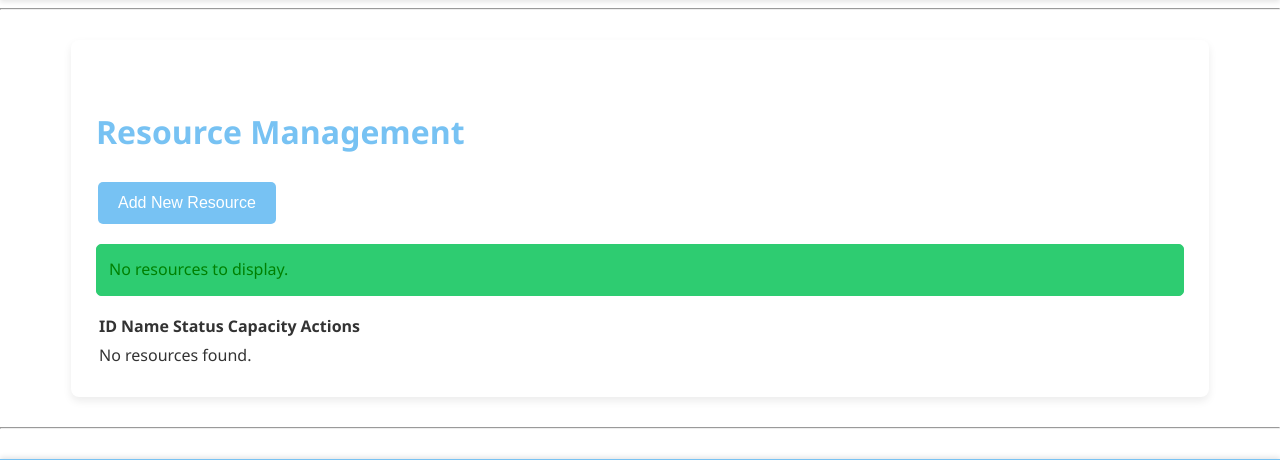
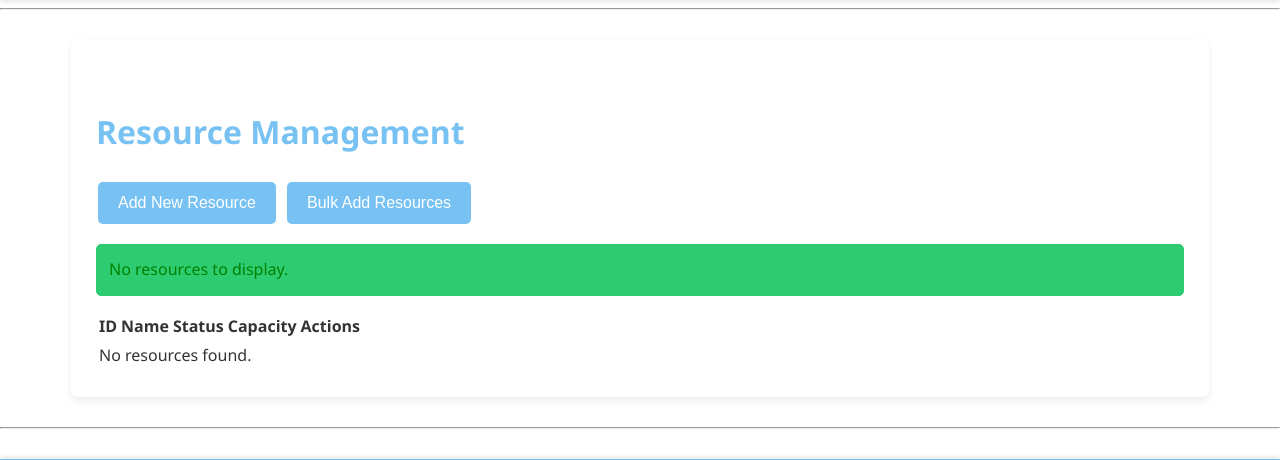
Before and after one commit to panaresium/ResourceBookingSystem, a Flask app: page /admin/resources_manage in a window 1280 px wide. Shown: the part 102-562 px from the top of the page. Run offline with Flask 2, Linux system fonts and the light colour scheme; a user stored in the database is signed in; data that the repository does not hold is empty; some libraries are stand-ins or nearby versions.

Commit message:
Add bulk resource creation feature

```diff
--- a/app.py
+++ b/app.py
@@ -1467,6 +1467,77 @@ def create_resource():
         app.logger.exception("Error creating resource:")
         return jsonify({'error': 'Failed to create resource due to a server error.'}), 500
 
+@app.route('/api/admin/resources/bulk', methods=['POST'])
+@login_required
+@permission_required('manage_resources')
+def create_resources_bulk():
+    data = request.get_json()
+    if not data:
+        return jsonify({'error': 'Invalid input. JSON data expected.'}), 400
+
+    prefix = data.get('prefix', '')
+    suffix = data.get('suffix', '')
+    start = data.get('start', 1)
+    count = data.get('count')
+    padding = data.get('padding', 0)
+
+    try:
+        start = int(start)
+    except (ValueError, TypeError):
+        return jsonify({'error': 'start must be an integer.'}), 400
+
+    if count is None:
+        return jsonify({'error': 'count is required.'}), 400
+    try:
+        count = int(count)
+        if count <= 0:
+            raise ValueError
+    except (ValueError, TypeError):
+        return jsonify({'error': 'count must be a positive integer.'}), 400
+
+    try:
+        padding = int(padding)
+    except (ValueError, TypeError):
+        return jsonify({'error': 'padding must be an integer.'}), 400
+
+    capacity = data.get('capacity')
+    try:
+        if capacity not in (None, ''):
+            capacity = int(capacity)
+        else:
+            capacity = None
+    except (ValueError, TypeError):
+        return jsonify({'error': 'Capacity must be an integer or null.'}), 400
+
+    equipment = data.get('equipment')
+    status = data.get('status', 'draft')
+    valid_statuses = ['draft', 'published', 'archived']
+    if status not in valid_statuses:
+        return jsonify({'error': f"Invalid status value. Allowed values are: {', '.join(valid_statuses)}."}), 400
+
+    created_resources = []
+    skipped = []
+    for i in range(count):
+        number = str(start + i).zfill(padding) if padding > 0 else str(start + i)
+        name = f"{prefix}{number}{suffix}"
+        if not name.strip():
+            skipped.append(name)
+            continue
+        existing = Resource.query.filter(func.lower(Resource.name) == func.lower(name.strip())).first()
+        if existing:
+            skipped.append(name)
+            continue
+        r = Resource(name=name.strip(), capacity=capacity, equipment=equipment, status=status)
+        db.session.add(r)
+        created_resources.append(r)
+    try:
+        db.session.commit()
+        return jsonify({'created': [resource_to_dict(r) for r in created_resources], 'skipped': skipped}), 201
+    except Exception:
+        db.session.rollback()
+        app.logger.exception("Error creating resources in bulk:")
+        return jsonify({'error': 'Failed to create resources due to a server error.'}), 500
+
 @app.route('/api/admin/resources/<int:resource_id>', methods=['GET'])
 @login_required
 @permission_required('manage_resources')
--- a/static/js/resource_management.js
+++ b/static/js/resource_management.js
@@ -2,6 +2,7 @@ document.addEventListener('DOMContentLoaded', function() {
     const statusDiv = document.getElementById('resource-management-status');
     const tableBody = document.querySelector('#resources-table tbody');
     const addBtn = document.getElementById('add-new-resource-btn');
+    const addBulkBtn = document.getElementById('add-bulk-resource-btn');
     const resourceFormModal = document.getElementById('resource-form-modal');
     const closeModalBtn = resourceFormModal ? resourceFormModal.querySelector('.close-modal-btn') : null;
     const resourceForm = document.getElementById('resource-form');
@@ -12,6 +13,19 @@ document.addEventListener('DOMContentLoaded', function() {
     const resourceCapacityInput = document.getElementById('resource-capacity');
     const resourceEquipmentInput = document.getElementById('resource-equipment');
     const resourceStatusModalInput = document.getElementById('resource-status-modal'); // Added
+
+    const bulkModal = document.getElementById('bulk-resource-modal');
+    const bulkCloseBtn = bulkModal ? bulkModal.querySelector('.close-modal-btn') : null;
+    const bulkForm = document.getElementById('bulk-resource-form');
+    const bulkFormStatus = document.getElementById('bulk-resource-form-status');
+    const bulkPrefixInput = document.getElementById('bulk-prefix');
+    const bulkSuffixInput = document.getElementById('bulk-suffix');
+    const bulkStartInput = document.getElementById('bulk-start');
+    const bulkCountInput = document.getElementById('bulk-count');
+    const bulkPaddingInput = document.getElementById('bulk-padding');
+    const bulkCapacityInput = document.getElementById('bulk-capacity');
+    const bulkEquipmentInput = document.getElementById('bulk-equipment');
+    const bulkStatusInput = document.getElementById('bulk-status');
 
     async function fetchAndDisplayResources() {
         showLoading(statusDiv, 'Fetching resources...');
@@ -50,8 +64,23 @@ document.addEventListener('DOMContentLoaded', function() {
         resourceFormModal.style.display = 'block';
     });
 
+    if (addBulkBtn) {
+        addBulkBtn.addEventListener('click', () => {
+            if (bulkForm) bulkForm.reset();
+            if (bulkStartInput) bulkStartInput.value = 1;
+            if (bulkCountInput) bulkCountInput.value = 1;
+            if (bulkPaddingInput) bulkPaddingInput.value = 0;
+            if (bulkStatusInput) bulkStatusInput.value = 'draft';
+            hideMessage(bulkFormStatus);
+            if (bulkModal) bulkModal.style.display = 'block';
+        });
+    }
+
     closeModalBtn && closeModalBtn.addEventListener('click', () => resourceFormModal.style.display = 'none');
     window.addEventListener('click', e => { if (e.target === resourceFormModal) resourceFormModal.style.display = 'none'; });
+
+    bulkCloseBtn && bulkCloseBtn.addEventListener('click', () => bulkModal.style.display = 'none');
+    window.addEventListener('click', e => { if (e.target === bulkModal) bulkModal.style.display = 'none'; });
 
     tableBody.addEventListener('click', async function(event) {
         if (event.target.classList.contains('edit-resource-btn')) {
@@ -113,5 +142,35 @@ document.addEventListener('DOMContentLoaded', function() {
         }
     });
 
+    if (bulkForm) {
+        bulkForm.addEventListener('submit', async function(e) {
+            e.preventDefault();
+            const payload = {
+                prefix: bulkPrefixInput.value,
+                suffix: bulkSuffixInput.value,
+                start: bulkStartInput.value !== '' ? parseInt(bulkStartInput.value, 10) : 1,
+                count: bulkCountInput.value !== '' ? parseInt(bulkCountInput.value, 10) : 0,
+                padding: bulkPaddingInput.value !== '' ? parseInt(bulkPaddingInput.value, 10) : 0,
+                capacity: bulkCapacityInput.value !== '' ? parseInt(bulkCapacityInput.value, 10) : null,
+                equipment: bulkEquipmentInput.value,
+                status: bulkStatusInput.value
+            };
+            try {
+                const result = await apiCall('/api/admin/resources/bulk', {
+                    method: 'POST',
+                    headers: { 'Content-Type': 'application/json' },
+                    body: JSON.stringify(payload)
+                }, bulkFormStatus);
+                await fetchAndDisplayResources();
+                if (result && result.created) {
+                    showSuccess(bulkFormStatus, `Created ${result.created.length} resources.` + (result.skipped && result.skipped.length ? ` Skipped: ${result.skipped.join(', ')}` : ''));
+                }
+                setTimeout(() => { bulkModal.style.display = 'none'; }, 500);
+            } catch (error) {
+                /* error shown by apiCall */
+            }
+        });
+    }
+
     fetchAndDisplayResources();
 });
--- a/templates/resource_management.html
+++ b/templates/resource_management.html
@@ -5,6 +5,7 @@
 {% block content %}
     <h1>{{ _('Resource Management') }}</h1>
     <button id="add-new-resource-btn" class="button">{{ _('Add New Resource') }}</button>
+    <button id="add-bulk-resource-btn" class="button" style="margin-left:5px;">{{ _('Bulk Add Resources') }}</button>
     <div id="resource-management-status" class="status-message" style="margin-top: 15px;"></div>
 
     <table id="resources-table" class="styled-table" style="margin-top: 15px;">
@@ -53,6 +54,53 @@
             </form>
         </div>
     </div>
+
+    <div id="bulk-resource-modal" class="modal" style="display: none;">
+        <div class="modal-content">
+            <span class="close-modal-btn" data-modal-id="bulk-resource-modal">&times;</span>
+            <h3>{{ _('Bulk Add Resources') }}</h3>
+            <form id="bulk-resource-form">
+                <div>
+                    <label for="bulk-prefix">{{ _('Prefix:') }}</label>
+                    <input type="text" id="bulk-prefix" name="prefix">
+                </div>
+                <div>
+                    <label for="bulk-start">{{ _('Start Number:') }}</label>
+                    <input type="number" id="bulk-start" name="start" value="1">
+                </div>
+                <div>
+                    <label for="bulk-count">{{ _('Count:') }}</label>
+                    <input type="number" id="bulk-count" name="count" value="1" min="1">
+                </div>
+                <div>
+                    <label for="bulk-padding">{{ _('Number Padding:') }}</label>
+                    <input type="number" id="bulk-padding" name="padding" value="0" min="0">
+                </div>
+                <div>
+                    <label for="bulk-suffix">{{ _('Suffix:') }}</label>
+                    <input type="text" id="bulk-suffix" name="suffix">
+                </div>
+                <div>
+                    <label for="bulk-capacity">{{ _('Capacity:') }}</label>
+                    <input type="number" id="bulk-capacity" name="capacity" min="0">
+                </div>
+                <div>
+                    <label for="bulk-equipment">{{ _('Equipment:') }}</label>
+                    <input type="text" id="bulk-equipment" name="equipment">
+                </div>
+                <div>
+                    <label for="bulk-status">{{ _('Status:') }}</label>
+                    <select id="bulk-status" name="status" class="form-control">
+                        <option value="draft">{{ _('Draft') }}</option>
+                        <option value="published">{{ _('Published') }}</option>
+                        <option value="archived">{{ _('Archived') }}</option>
+                    </select>
+                </div>
+                <button type="submit" class="button" style="margin-top: 10px;">{{ _('Create Resources') }}</button>
+                <div id="bulk-resource-form-status" class="status-message" style="margin-top: 10px;"></div>
+            </form>
+        </div>
+    </div>
 {% endblock %}
 
 {% block scripts %}
```
Also changed, not shown: tests/test_app.py (+26 -0 lines).
